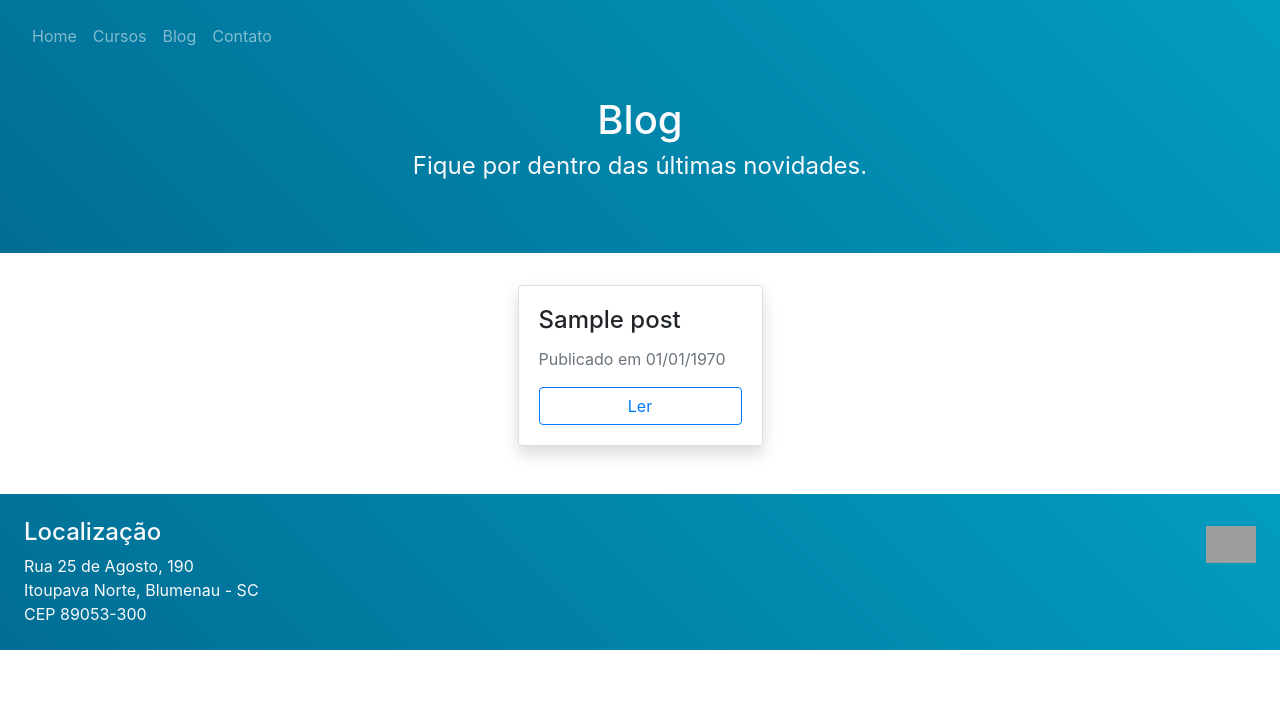
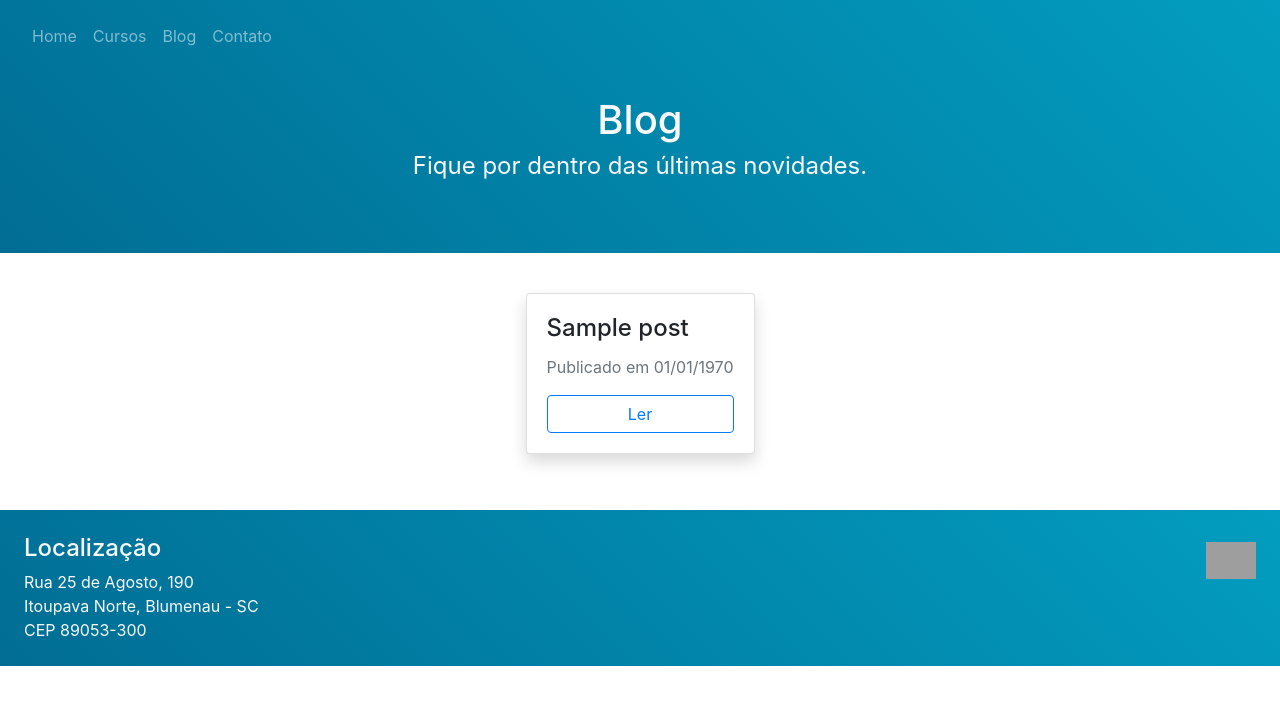
Before and after one commit to RuanScherer/EspacoDoTransito, a PHP site: page /blog.php in a window 1280 px wide. Shown: the top 705 px of the page. Run offline with PHP 8.4, Linux system fonts and the light colour scheme; tables that the repository leaves empty or names only in its code hold one stand-in row (values such as "Sample post"); data that the repository does not hold is empty; some libraries are stand-ins or nearby versions; grey boxes are pictures that could not be loaded.

Commit message:
List display and margins edited

```diff
--- a/blog.php
+++ b/blog.php
@@ -57,13 +57,13 @@ $posts = $postController->getAll();
 
 		<!-- POSTS -->
 		<section class="w-100 px-3 py-4 d-flex flex-column align-items-center">
-			<ul style="list-style: none;" class="d-flex flex-column align-items-center p-0">
+			<ul style="list-style: none;" class="d-flex flex-column flex-sm-row align-items-center p-0">
 				<?php
 
 				while($row = mysqli_fetch_assoc($posts))
 				{
 					echo "
-					<div class='card shadow m-2 w-100' style='max-width: 400px'>
+					<div class='card shadow m-3 w-100' style='max-width: 400px'>
 						<div class='card-body p0 d-flex flex-column justify-content-between'>
 							<div>
 								<h4 class='card-title'>".$row['title']."</h4>
```
